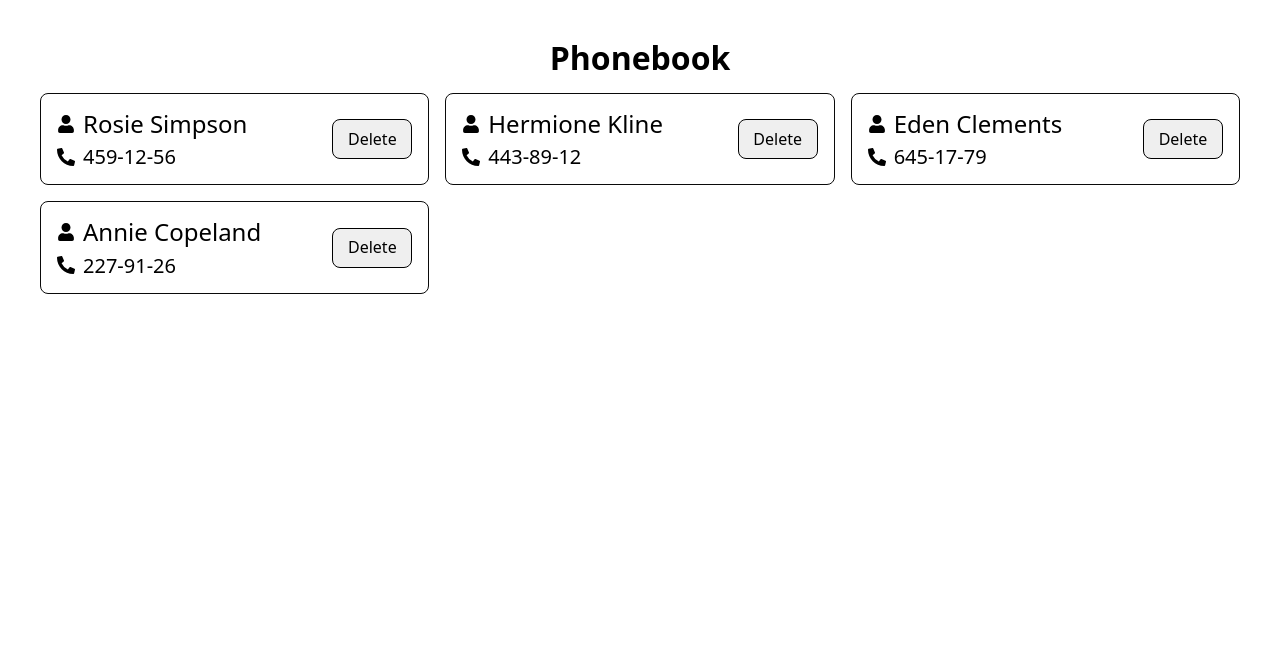
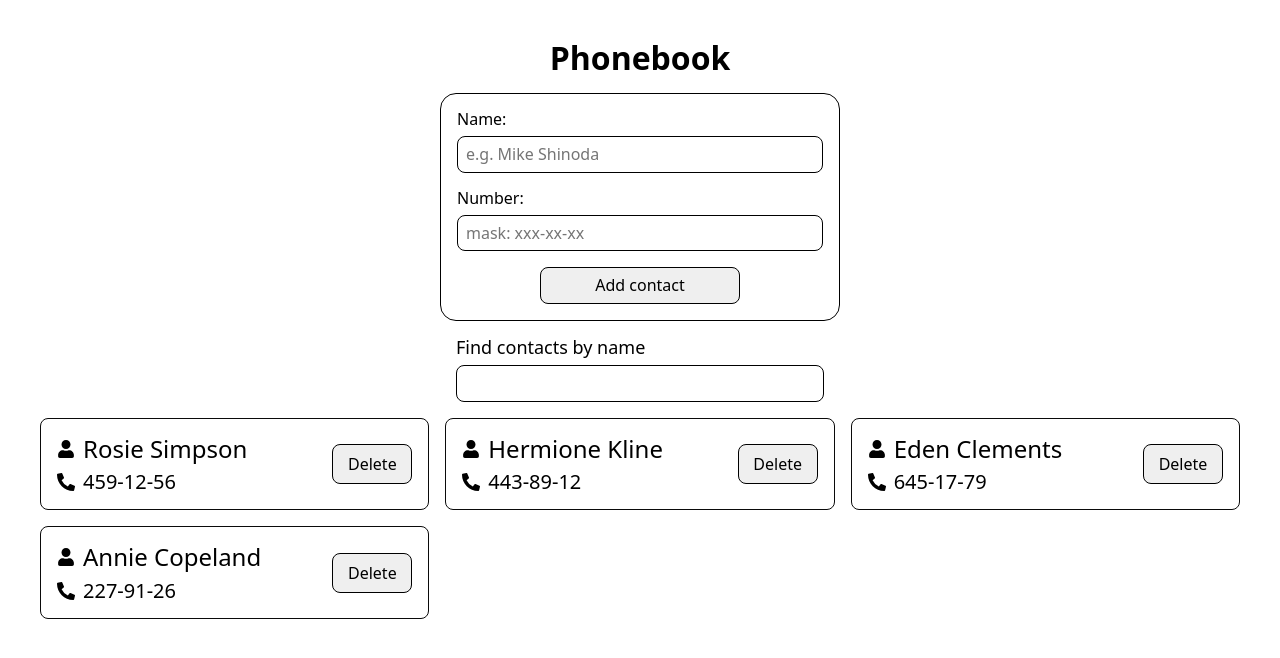
Before and after one commit to Oleksand-Kalinin/goit-react-hw-03, a React (Vite) app: page / in a window 1280 px wide. Shown: the top 658 px of the page. Built offline with nearby package versions, Linux system fonts and the light colour scheme.

Commit message:
complete task

```diff
--- a/package.json
+++ b/package.json
@@ -10,10 +10,13 @@
     "preview": "vite preview"
   },
   "dependencies": {
+    "formik": "^2.4.6",
     "modern-normalize": "^2.0.0",
+    "nanoid": "^5.0.7",
     "react": "^18.3.1",
     "react-dom": "^18.3.1",
-    "react-icons": "^5.2.1"
+    "react-icons": "^5.2.1",
+    "yup": "^1.4.0"
   },
   "devDependencies": {
     "@types/react": "^18.3.3",
--- a/src/App.jsx
+++ b/src/App.jsx
@@ -1,15 +1,46 @@
+import { useEffect, useState } from "react";
 import ContactForm from "./components/ContactForm/ContactForm";
 import ContactList from "./components/ContactList/ContactList";
 import SearchBox from "./components/SearchBox/SearchBox";
 import contactsData from "./data/contactsData.json";
 
 function App() {
+  const [contacts, setContacts] = useState(
+    () => JSON.parse(localStorage.getItem("contactsData")) ?? contactsData
+  );
+  const [filterContacts, setFilterContacts] = useState("");
+
+  useEffect(() => {
+    localStorage.setItem("contactsData", JSON.stringify(contacts));
+  }, [contacts]);
+
+  const filteredContactsData = contacts.filter((el) =>
+    el.name.toLowerCase().includes(filterContacts.toLowerCase())
+  );
+
+  const onAddContact = (newContact) => {
+    const finalContacts = [newContact, ...contacts];
+    setContacts(finalContacts);
+    setFilterContacts("");
+  };
+
+  const onDeleteContact = (contactId) => {
+    const finalContacts = contacts.filter((el) => el.id !== contactId);
+    setContacts(finalContacts);
+  };
+
   return (
     <div>
       <h1>Phonebook</h1>
-      <ContactForm />
-      <SearchBox />
-      <ContactList contactsData={contactsData} />
+      <ContactForm onAddContact={onAddContact} />
+      <SearchBox
+        filterContacts={filterContacts}
+        setFilterContacts={setFilterContacts}
+      />
+      <ContactList
+        contactsData={filteredContactsData}
+        deleteContact={onDeleteContact}
+      />
     </div>
   );
 }
--- a/src/components/Contact/Contact.jsx
+++ b/src/components/Contact/Contact.jsx
@@ -1,7 +1,11 @@
 import { FaPhoneAlt, FaUser } from "react-icons/fa";
 import css from "./Contact.module.css";
 
-function Contact({ userName, userTelephoneNumber }) {
+function Contact({ userId, userName, userTelephoneNumber, deleteContact }) {
+  const handleClickDeleteContact = () => {
+    deleteContact(userId);
+  };
+
   return (
     <>
       <div>
@@ -19,7 +23,11 @@ function Contact({ userName, userTelephoneNumber }) {
           </a>
         </div>
       </div>
-      <button className={css.btnDeleteUser} type="button">
+      <button
+        className={css.btnDeleteUser}
+        type="button"
+        onClick={handleClickDeleteContact}
+      >
         Delete
       </button>
     </>
--- a/src/components/ContactForm/ContactForm.jsx
+++ b/src/components/ContactForm/ContactForm.jsx
@@ -1,5 +1,79 @@
-function ContactForm() {
-  return <div></div>;
+import css from "./ContactForm.module.css";
+import { ErrorMessage, Field, Form, Formik } from "formik";
+import { nanoid } from "nanoid";
+import { useId } from "react";
+import * as Yup from "yup";
+
+const phoneRegExp = /^[0-9]{3}-[0-9]{2}-[0-9]{2}$/;
+const validationFormSchema = Yup.object().shape({
+  name: Yup.string()
+    .min(2, "Too Short!")
+    .max(50, "Too Long!")
+    .required("Required"),
+  number: Yup.string()
+    .matches(phoneRegExp, "Telephone number is invalid")
+    .required("Required"),
+});
+
+const valuesForm = {
+  name: "",
+  number: "",
+};
+
+function ContactForm({ onAddContact }) {
+  const nameId = useId();
+  const numberId = useId();
+
+  const handleSubmit = (values, actions) => {
+    onAddContact({ ...values, id: nanoid() });
+    actions.resetForm();
+  };
+
+  return (
+    <Formik
+      initialValues={valuesForm}
+      onSubmit={handleSubmit}
+      validationSchema={validationFormSchema}
+    >
+      <Form className={css.formAddContact}>
+        <div className={css.fieldWrapper}>
+          <label htmlFor={nameId}>Name:</label>
+          <Field
+            className={css.fieldInput}
+            type="text"
+            name="name"
+            id={nameId}
+            placeholder="e.g. Mike Shinoda"
+          />
+          <ErrorMessage
+            className={css.errMessage}
+            name="name"
+            component="span"
+          />
+        </div>
+
+        <div className={css.fieldWrapper}>
+          <label htmlFor={numberId}> Number:</label>
+          <Field
+            className={css.fieldInput}
+            type="tel"
+            name="number"
+            id={numberId}
+            placeholder="mask: xxx-xx-xx"
+          />
+          <ErrorMessage
+            className={css.errMessage}
+            name="number"
+            component="span"
+          />
+        </div>
+
+        <button className={css.btnSubmitForm} type="submit">
+          Add contact
+        </button>
+      </Form>
+    </Formik>
+  );
 }
 
 export default ContactForm;
--- /dev/null
+++ b/src/components/ContactForm/ContactForm.module.css
@@ -0,0 +1,48 @@
+.formAddContact {
+    max-width: 400px;
+    margin-left: auto;
+    margin-right: auto;
+    padding: 16px;
+    border: 1px solid black;
+    border-radius: 16px;
+
+    display: flex;
+    flex-direction: column;
+    row-gap: 16px;
+}
+
+.fieldWrapper {
+    display: flex;
+    flex-direction: column;
+    row-gap: 8px;
+}
+
+.fieldInput {
+    padding: 8px;
+    border-radius: 8px;
+    border: 1px solid black;
+}
+
+.errMessage {
+    margin-left: auto;
+    display: block;
+    color: red;
+    font-size: 12px;
+    padding: 4px 8px;
+    border-radius: 8px;
+    border: 1px solid orangered;
+}
+
+.btnSubmitForm {
+    align-self: center;
+    min-width: 200px;
+    padding: 8px;
+    border-radius: 8px;
+    border: 1px solid black;
+}
+
+.btnSubmitForm:hover,
+.btnSubmitForm:focus {
+    background-color: royalblue;
+    color: white;
+}
--- a/src/components/ContactList/ContactList.jsx
+++ b/src/components/ContactList/ContactList.jsx
@@ -1,12 +1,17 @@
 import Contact from "../Contact/Contact";
 import css from "./ContactList.module.css";
 
-function ContactList({ contactsData }) {
+function ContactList({ contactsData, deleteContact }) {
   return (
     <ul className={css.contactList}>
       {contactsData.map(({ id, name, number }) => (
         <li key={id} className={css.contactItem}>
-          <Contact userName={name} userTelephoneNumber={number} />
+          <Contact
+            userId={id}
+            userName={name}
+            userTelephoneNumber={number}
+            deleteContact={deleteContact}
+          />
         </li>
       ))}
     </ul>
--- a/src/components/SearchBox/SearchBox.jsx
+++ b/src/components/SearchBox/SearchBox.jsx
@@ -1,5 +1,17 @@
-function SearchBox() {
-  return <div></div>;
+import css from "./SearchBox.module.css";
+
+function SearchBox({ filterContacts, setFilterContacts }) {
+  return (
+    <div className={css.wrapperFilterContacts}>
+      <p className={css.findContacts}>Find contacts by name</p>
+      <input
+        className={css.inputSearchContacts}
+        type="text"
+        value={filterContacts}
+        onChange={(evt) => setFilterContacts(evt.target.value)}
+      />
+    </div>
+  );
 }
 
 export default SearchBox;
--- /dev/null
+++ b/src/components/SearchBox/SearchBox.module.css
@@ -0,0 +1,19 @@
+.wrapperFilterContacts {
+    max-width: 400px;
+    margin-left: auto;
+    margin-right: auto;
+    padding: 16px;
+}
+
+.findContacts {
+    margin-bottom: 8px;
+    font-size: 18px;
+    font-weight: 500;
+}
+
+.inputSearchContacts {
+    width: 100%;
+    padding: 8px;
+    border-radius: 8px;
+    border: 1px solid black;
+}
```
Also changed, not shown: 1 other file (tests, documents, lock files or other folders).
